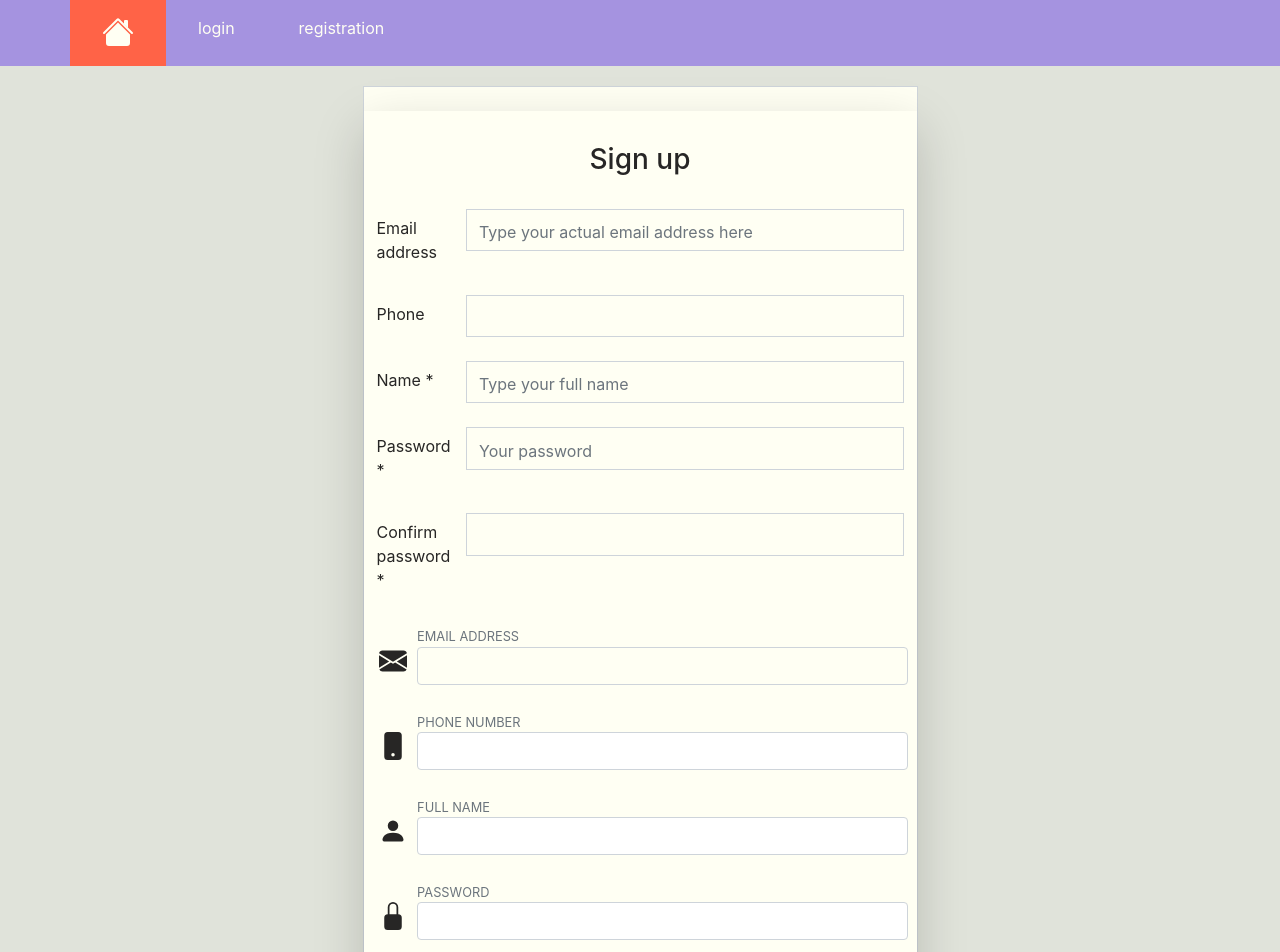
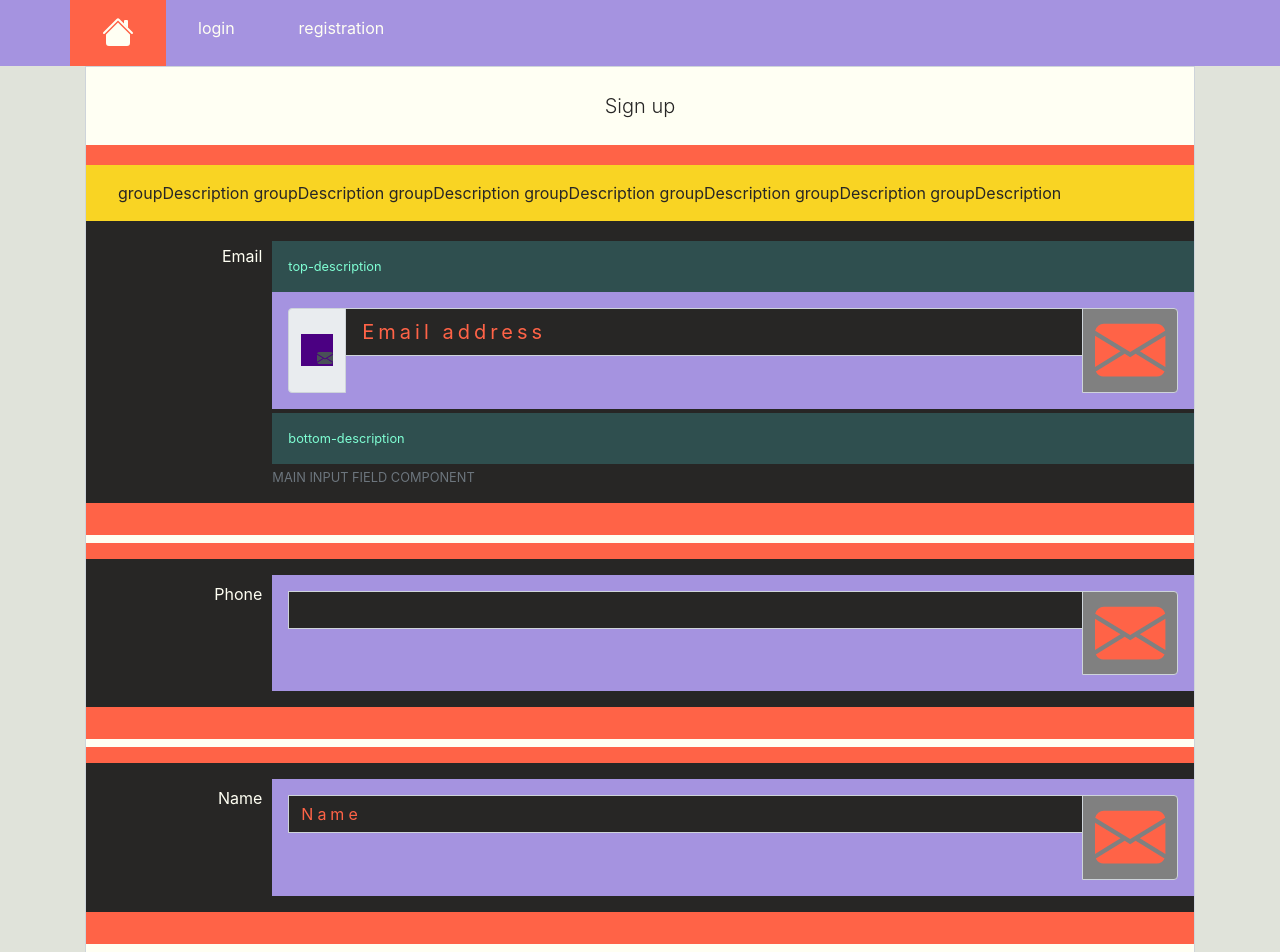
Before and after one commit to butvin/v2europa, a Vue app: page /register in a window 1280 px wide. Shown: the top 952 px of the page. Built offline with nearby package versions, Linux system fonts and the light colour scheme.

Commit message:
input-field step#1

```diff
--- a/src/App.vue
+++ b/src/App.vue
@@ -2,7 +2,9 @@
   <div id="app">
 <!--    <font-awesome-icon icon="user-secret" />-->
     <header-component></header-component>
-    <router-view></router-view>
+    <section id="app-content">
+      <router-view></router-view>
+    </section>
     <footer-component></footer-component>
   </div>
 </template>
@@ -25,4 +27,9 @@ export default {
   color: #272625;
   background: #fffff3;
 }
+
+#app-content {
+  margin: 0;
+  padding: 0;
+}
 </style>
--- a/src/components/auth/RegisterComponent.vue
+++ b/src/components/auth/RegisterComponent.vue
@@ -1,177 +1,77 @@
 <template>
   <div class="register-component">
-    <b-container>
-      <b-row>
+    <b-container fluid="sm">
+      <b-row no-gutters>
         <b-col>
           <div class="registration-form" v-if="showForm">
             <ValidationObserver v-slot="{ passes }" ref="form">
-              <b-form
-                class="p-2 mb-4 mt-4 shadow-lg"
-                @submit.prevent="passes(onFormSubmit)"
-              >
+              <b-form @submit.prevent="passes(onFormSubmit)" novalidate>
                 <!-- Title -->
                 <b-form-row class="mt-4">
                   <b-col>
-                    <h3 class="text-center">Sign up</h3>
+                    <p class="lead text-center">Sign&nbsp;up</p>
                   </b-col>
                 </b-form-row>
-
                 <!-- Email -->
-                <b-form-row class="mt-4">
+                <b-form-row class="mt-2">
                   <b-col>
                     <InputField
                       v-model="form.email"
-                      field-title="Email address"
+                      vv-field-name="email"
+                      label="Email"
                       rules="email|max:320"
-                      placeholder="Type your actual email address here"
+                      placeholder="Email address"
+                      icon="envelope-fill"
+                      icon-size="2"
+                      size="lg"
+                      group-description="groupDescription groupDescription groupDescription groupDescription groupDescription groupDescription groupDescription"
+                      top-description="top-description"
+                      bottom-description="bottom-description"
                       autocomplete="off"
+                      description="MAIN INPUT FIELD COMPONENT"
                     />
                   </b-col>
                 </b-form-row>
-
                 <!-- Phone -->
-                <b-form-row class="mt-4">
+                <b-form-row class="mt-2">
                   <b-col>
-                    <InputField
-                      v-model="form.phone"
-                      field-title="Phone"
-                      rules="numeric|min:12"
-                    />
+                    <InputField v-model="form.phone" rules="numeric|min:12" label="Phone" />
                   </b-col>
                 </b-form-row>
-
                 <!-- Name -->
-                <b-form-row class="mt-4">
+                <b-form-row class="mt-2">
                   <b-col>
-                    <InputField
-                      v-model="form.name"
-                      field-title="Name"
-                      placeholder="Type your full name"
-                      rules="required|min:2|max:10"
-                    />
+                    <InputField v-model="form.name" rules="required|min:2" label="Name" placeholder="Name" />
                   </b-col>
                 </b-form-row>
-
                 <!-- Password -->
-                <b-form-row class="mt-4">
+                <b-form-row class="mt-2">
                   <b-col>
                     <InputField
                       v-model="form.password"
                       type="password"
-                      field-title="Password"
+                      label="Fill password"
                       placeholder="Your password"
-                      rules="required|min:6|confirmed:passwordValue"
+                      rules="required|min:6|max:32|confirmed:confirmRef"
                     />
                   </b-col>
                 </b-form-row>
-
                 <!-- Confirm password -->
-                <b-form-row class="mt-4">
+                <b-form-row class="mt-2">
                   <b-col>
                     <InputField
                       v-model="form.rePassword"
                       type="password"
-                      field-title="Confirm password"
+                      label="Confirm password"
+                      placeholder="Your password"
                       rules="required"
-                      vid="passwordValue"
+                      description="Repeat your password you entered before"
+                      vid="confirmRef"
                     />
                   </b-col>
                 </b-form-row>
-
-                <!-- Email field -->
-                <b-form-row class="mt-4">
-                  <b-col sm="1"></b-col>
-                  <b-col sm="11">
-                    <b-form-text class="text-uppercase">email address</b-form-text>
-                  </b-col>
-                  <b-col sm="1">
-                    <div class="float-right">
-                      <b-icon icon="envelope-fill" font-scale="1.75"></b-icon>
-                    </div>
-                  </b-col>
-                  <b-col sm="11">
-                    <ValidationProvider
-                      name="email"
-                      rules="min:6|max:320"
-                      v-slot="{
-                        errors,
-                        ariaMsg,
-                        ariaInput
-                      }"
-                    >
-                      <b-form-input
-                        v-model="form.email"
-                        v-bind="ariaInput"
-                        class="w-full leading-normal bg-transparent"
-                        :class="{'input': true, 'is-invalid': errors[0] }"
-                        autocomplete="off"
-                        type="text"
-                        name="email"
-                        lazy-formatter
-                        trim
-                      ></b-form-input>
-                        <b-form-invalid-feedback v-bind="ariaMsg">
-                          <b-icon icon="exclamation-circle-fill"></b-icon>
-                          {{ errors[0] }}
-                          <pre>{{ errors }}</pre>
-                        </b-form-invalid-feedback>
-                    </ValidationProvider>
-                  </b-col>
-                </b-form-row>
-                <!-- Phone field -->
-                <b-form-row class="mt-4">
-                  <b-col sm="1"></b-col>
-                  <b-col sm="11">
-                    <b-form-text class="text-uppercase">Phone number</b-form-text>
-                  </b-col>
-                  <b-col sm="1">
-                    <b-icon icon="phone-fill" font-scale="1.75" class="float-right"></b-icon>
-                  </b-col>
-                  <b-col sm="11">
-                    <b-form-input type="text" name="phone" v-model="form.phone"></b-form-input>
-                  </b-col>
-                </b-form-row>
-                <!-- User name field -->
-                <b-form-row class="mt-4">
-                  <b-col sm="1"></b-col>
-                  <b-col sm="11">
-                    <b-form-text class="text-uppercase">Full name</b-form-text>
-                  </b-col>
-                  <b-col sm="1">
-                    <b-icon icon="person-fill" font-scale="1.75" class="float-right"></b-icon>
-                  </b-col>
-                  <b-col sm="11">
-                    <b-form-input name="name" type="text" v-model="form.name"></b-form-input>
-                  </b-col>
-                </b-form-row>
-                <!-- Password field -->
-                <b-form-row class="mt-4">
-                  <b-col sm="1"></b-col>
-                  <b-col sm="11">
-                    <b-form-text class="text-uppercase">Password</b-form-text>
-                  </b-col>
-                  <b-col sm="1">
-                    <b-icon icon="lock-fill" font-scale="1.75" class="float-right"></b-icon>
-                  </b-col>
-                  <b-col sm="11">
-                    <b-form-input type="password" name="password" v-model="form.password"></b-form-input>
-                  </b-col>
-                </b-form-row>
-                <!-- Password confirmation field -->
-                <b-form-row class="mt-4">
-                  <b-col sm="1"></b-col>
-                  <b-col sm="11">
-                    <b-form-text class="text-uppercase">Confirm password</b-form-text>
-                  </b-col>
-                  <b-col sm="1">
-                    <b-icon icon="lock-fill" font-scale="1.75" class="float-right"></b-icon>
-                  </b-col>
-                  <b-col sm="11">
-                    <b-form-input type="password" id="rePassword" v-model="form.rePassword"></b-form-input>
-                  </b-col>
-                </b-form-row>
                 <!-- Terms checkbox field -->
-                <b-form-row class="mt-4">
+                <b-form-row class="mt-2">
                   <b-col class="text-center">
                     <b-form-checkbox
                       value="done"
@@ -183,33 +83,33 @@
                   </b-col>
                 </b-form-row>
                 <!-- Sign up button -->
-                <b-form-row class="mt-4">
+                <b-form-row class="mt-2">
                   <b-col class="text-center">
                     <b-button
+                      class="w-100"
                       @click="onFormSubmit"
-                      class="w-25"
                       variant="success"
-                      pill
+                      squared
                     >
-                      <span class="btn text-uppercase">sing up</span>
+                      <span>sing&nbsp;up</span>
                     </b-button>
                   </b-col>
                 </b-form-row>
                 <!-- Reset button -->
-                <b-form-row class="mt-4">
+                <b-form-row class="mt-2">
                   <b-col class="text-center">
                     <b-button
+                      class="w-100"
                       @click="onFormReset"
-                      class="w-25"
                       variant="outline-danger"
-                      pill
+                      squared
                     >
-                      <span class="text-uppercase">clear</span>
+                      <span class="">clear</span>
                     </b-button>
                   </b-col>
                 </b-form-row>
                 <!-- Register via social networks -->
-                <b-form-row class="mt-4">
+                <b-form-row class="mt-2">
                   <b-col>
                     <div class="text-center">
                       <b-button variant="primary" disabled>
@@ -238,7 +138,7 @@
 
 <script>
 import httpService from '@/services/HttpService'
-import { ValidationProvider, ValidationObserver } from 'vee-validate/dist/vee-validate.full'
+import { ValidationObserver } from 'vee-validate/dist/vee-validate.full'
 
 // toDo: import rules!!!
 // import { required, email } from 'vee-validate/dist/rules'
@@ -248,7 +148,11 @@ import InputField from '@/components/auth/elements/InputField'
 
 export default {
   name: 'RegisterComponent',
-  components: { ValidationProvider, ValidationObserver, InputField },
+  components: {
+    // ValidationProvider,
+    ValidationObserver,
+    InputField
+  },
   data () {
     return {
       showForm: true,
@@ -302,17 +206,8 @@ export default {
   background: #E0E3DA;
 }
 .registration-form {
-  margin: 20px auto;
-  width: 50%;
+  margin: 0 auto;
   background: #fffff3;
-  min-width: 375px;
   border: 1px solid #CED4DA;
 }
-.btn {
-  text-align: center;
-  cursor: pointer;
-  width: fit-content;
-  font-weight: 700;
-  position: relative;
-}
 </style>
--- a/src/components/auth/elements/InputField.vue
+++ b/src/components/auth/elements/InputField.vue
@@ -1,10 +1,10 @@
 <template>
   <ValidationProvider
-    class="input-field-component position-relative w-100 m-0 p-0"
+    class="input-field-component"
     tag="div"
     :vid="vid"
     :rules="rules"
-    :name="fieldTitle"
+    :name="vvFieldName || label"
     v-slot="{
       errors,
       ariaInput,
@@ -12,50 +12,114 @@
       required
     }"
   >
+    <b-form-text
+      class="input-field-group-description"
+      v-if="groupDescription"
+      :group-description="groupDescription"
+      text-variant="default"
+      tag="div"
+    >
+      {{groupDescription}}
+    </b-form-text>
     <b-form-group
-      class="input-field-group m-0 p-0"
-      :label="fieldTitle + (required ? ' *' : '')"
-      :label-for="name+'_'+type+'_id'"
-      label-cols-sm="2"
-      label-cols-md="5"
-      label-cols-lg="2"
+      class="input-field-group-container"
+      :label="label + (required ? ' *' : '')"
+      :label-for="`_${name}_${type}_id`"
+      :label-class="{
+        'input-field-group-container-label': true,
+        'text-danger': errors[0],
+        'text-primary': hasValue
+      }"
+      label-cols-sm="0"
+      label-cols-md="1"
+      label-cols-lg="1"
+      label-cols-xl="2"
+      label-align-sm="left"
+      label-align-md="center"
+      label-align-lg="right"
+      label-align-xl="right"
+      :description="description"
+      :state="state"
     >
+      <template
+        #label
+        class="slot-label"
+      >
+        <span>{{ label }}</span>
+      </template>
+      <b-form-text
+        v-if="topDescription"
+        class="input-field-top-description"
+      >
+        {{topDescription}}
+      </b-form-text>
+      <b-input-group
+        class="input-field-group"
+        :append-html="appendHtml"
+        :prepend-html="prependHtml"
+      >
+        <b-input-group-prepend
+          class="input-field-prepend"
+          v-if="icon"
+          is-text
+        >
+          <b-icon
+            class="input-field-prepend-icon"
+            :icon="icon"
+            :variant="iconVariant"
+            :font-scale="iconSize"
+            :class="{'text-danger': errors[0], 'text-primary': hasValue}"
+          >
+          </b-icon>
+        </b-input-group-prepend>
         <b-form-input
+          :size="size"
           v-model="innerValue"
           v-bind="ariaInput"
-        class="input-field w-100 bg-transparent"
-        :class="{'input': true, 'is-invalid': errors[0], 'is-valid': hasValue }"
+          :vv-field-name="vvFieldName"
+          :top-description="topDescription"
+          class="input-field"
+          :class="{'is-invalid': errors[0], 'is-valid': hasValue}"
           :type="type"
           :placeholder="placeholder"
           :name="name"
-        :id="name+'_'+type+'_id'"
+          :id="`_${name}_${type}_id`"
           ref="inputFieldRef"
           :autocomplete="autocomplete"
+          :bottom-description="bottomDescription"
           trim
         ></b-form-input>
-      <b-form-text
-        v-if="description"
-        class="input-field-description"
-      >{{ description }}</b-form-text>
+        <template v-if="true" #append>
+          <b-input-group-text class="input-field-append">
+            <b-icon
+              class="input-field-append-icon"
+              icon="envelope-fill"
+              :variant="iconVariant"
+            ></b-icon>
+          </b-input-group-text>
+        </template>
         <b-form-invalid-feedback
           v-bind="ariaMsg"
-        class="input-field-error-area w-100 position-absolute"
-      >
+          class="input-field-invalid-feedback"
+          tag="div"
+          tooltip>
           <b-icon icon="exclamation-circle-fill"></b-icon>
           {{ errors[0] }}
         </b-form-invalid-feedback>
+      </b-input-group>
+      <b-form-text
+        class="input-field-bottom-description"
+        v-if="bottomDescription"
+      >
+        {{ bottomDescription }}
+      </b-form-text>
     </b-form-group>
   </ValidationProvider>
 </template>
 
 <script>
-import {
-  ValidationProvider,
-  extend,
-  localize
-} from 'vee-validate/dist/vee-validate.full'
-
-// import ru from 'vee-validate/dist/locale/en.json'
+import { ValidationProvider, extend, localize } from 'vee-validate/dist/vee-validate.full'
+// import en from 'vee-validate/dist/locale/en.json'
 
 localize({
   en: {
@@ -90,7 +154,27 @@ export default {
       type: String,
       default: ''
     },
+    label: {
+      type: String,
+      default: ''
+    },
+    vvFieldName: {
+      type: String,
+      default: ''
+    },
     description: {
+      type: String,
+      default: ''
+    },
+    groupDescription: {
+      type: String,
+      default: ''
+    },
+    topDescription: {
+      type: String,
+      default: ''
+    },
+    bottomDescription: {
       type: String,
       default: ''
     },
@@ -132,13 +216,33 @@ export default {
       type: String,
       default: ''
     },
-    fieldTitle: {
+    vid: {
+      type: String,
+      default: undefined
+    },
+    prependHtml: {
       type: String,
       default: ''
     },
-    vid: {
+    icon: {
       type: String,
-      default: undefined
+      default: ''
+    },
+    size: {
+      type: String,
+      default: ''
+    },
+    iconSize: {
+      type: String,
+      default: ''
+    },
+    iconVariant: {
+      type: String,
+      default: ''
+    },
+    appendHtml: {
+      type: String,
+      default: ''
     }
   },
   data: () => ({
@@ -152,6 +256,9 @@ export default {
   computed: {
     hasValue () {
       return !!this.innerValue
+    },
+    state () {
+      return true
     }
   },
   watch: {
@@ -168,29 +275,100 @@ export default {
 </script>
 
 <style scoped>
+
+.input-field-component {
+  padding: 1rem 0;
+  background: tomato;
+  overflow: hidden;
+}
 .input-field-component input {
   border-radius: 0;
-  padding-bottom: 18px;
-  position: relative;
-  z-index: 99999;
-  padding-top: 1.4rem;
+  background: #272625;
+  color: #f9d423;
+}
+.input-field-invalid-feedback {
+  float: right !important;
+  background: tomato;
+  border-radius: 0;
+  opacity: 1;
+  border: 1px solid whitesmoke;
+  padding: .5rem;
+}
+.input-field-component input::placeholder {
+  letter-spacing: 4px;
+  color: tomato;
+}
+/*-----------------------------------------------------*/
+.input-field-group-container {
+  padding: 1rem 0;
+  background: #272625;
+  color: #fffff3;
+}
+
+.input-field-group-container-label {
+  background: #566270;
+  color: yellowgreen;
+}
+
+.input-field-group-description {
+  background: #f9d423;
+  padding: 1rem 2rem;
+}
+
+.input-field-group {
+  padding: 1rem 1rem;
+  background: #A593E0;
+/*  */
+}
+
+.input-field-top-description {
+  color: aquamarine !important;
+  background: darkslategrey;
+  padding: 1rem 1rem;
+}
+
+.input-field-prepend {
+  border-radius: 0;
+  font-size: 4.4rem !important;
+}
+
+.input-field-prepend-icon {
+  padding: 1rem 1rem;
+  background: indigo;
+}
+
+.input-field input {
+
+}
+
+.input-field-append {
+  background: grey;
+  color: tomato;
+}
+
+.input-field-append-icon {
+  font-size: 4.4rem !important;
+}
+
+.input-field-bottom-description {
+  color: aquamarine !important;
+  background: darkslategrey;
+  padding: 1rem 1rem;
 }
 
 .input-field-component input .has-value,
 .input-field-component input :focus {
-   outline: none;
+  border: 4px solid crimson !important;
  }
 
 .input-field-component label {
-  margin-top: 1rem;
+  /*margin-top: 1rem;*/
   user-select: none;
 }
 
 .input-field-component input.has-value ~ label,
 .input-field-component input:focus ~ label {
-  font-size: 0.6rem;
-  margin-top: 0;
-  transition: all 0.2s ease-in-out;
+  transition: all 0.5s ease-in-out;
 }
 
 </style>
```
Lines whose indentation alone changed are shown as unchanged.
